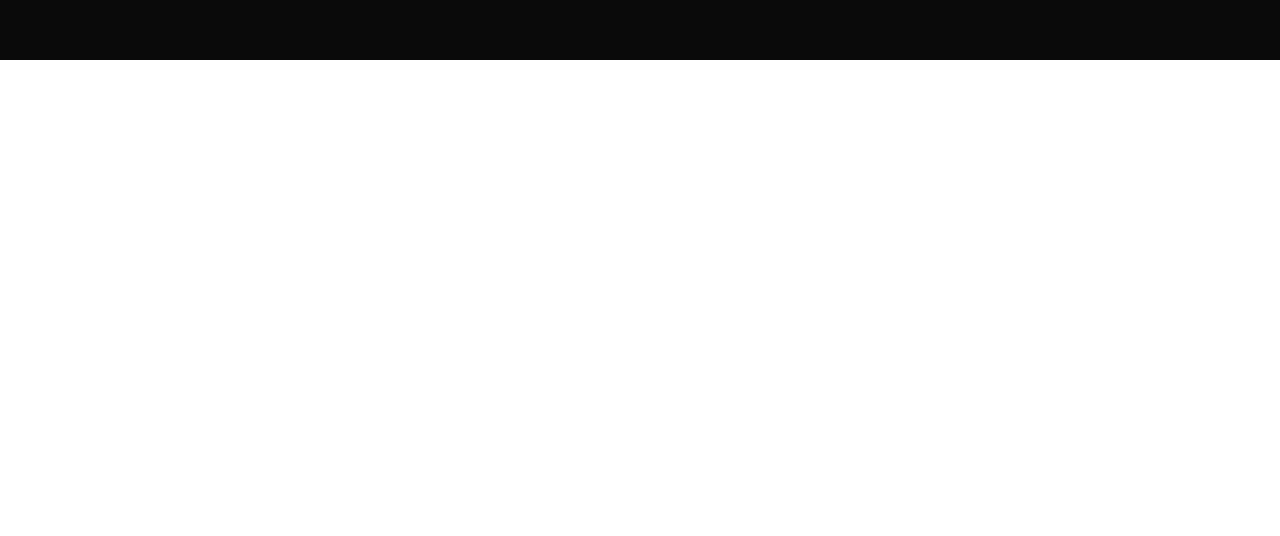
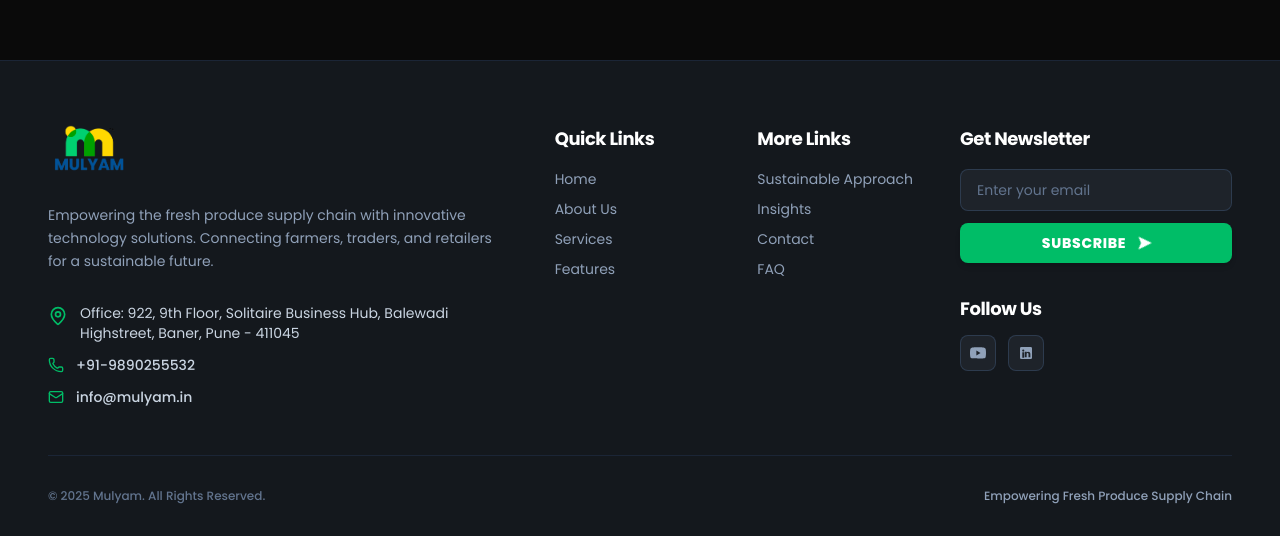
Before and after one commit to adityarajput-mulyam/Mulyam_Website, a React (Vite) app: page / in a window 1280 px wide. Shown: the part 4139-4675 px from the top of the page. Before the commit the page ends 4199 px from the top, so only its background shows below. Built offline with nearby package versions, Linux system fonts and the light colour scheme.

Commit message:
feat(footer): add global footer component with official links and newsletter form

```diff
--- a/src/App.tsx
+++ b/src/App.tsx
@@ -5,6 +5,7 @@
 import About from "./pages/About";
 import Solutions from "./pages/Solutions";
 import Navbar from "./components/Navbar";
+import Footer from "./components/Footer";
 import Preloader from "./components/Preloader";
 import mulyamLogo from "./assets/logos/mulyam_logo_transparent.png";
 import mulyamLogoEn from "./assets/logos/mulyam_logo_en.png";
@@ -89,6 +90,7 @@
             <Route path="*" element={<Home />} />
           </Routes>
         </main>
+        <Footer />
       </div>
     </ClickSpark>
   );
--- /dev/null
+++ b/src/components/Footer.tsx
@@ -0,0 +1,215 @@
+import React, { useState } from "react";
+import { Link } from "react-router-dom";
+import { MapPin, Phone, Mail, Send, Check } from "lucide-react";
+import mulyamLogo from "../assets/logos/mulyam_logo_transparent.png";
+
+export default function Footer() {
+  const [email, setEmail] = useState("");
+  const [subscribed, setSubscribed] = useState(false);
+
+  const handleSubscribe = (e: React.FormEvent) => {
+    e.preventDefault();
+    if (email.trim()) {
+      setSubscribed(true);
+      setTimeout(() => {
+        setEmail("");
+        setSubscribed(false);
+      }, 3500);
+    }
+  };
+
+  return (
+    <footer className="bg-[#14181D] text-slate-300 pt-16 pb-8 border-t border-slate-800/80 font-sans">
+      <div className="max-w-7xl mx-auto px-6 lg:px-12">
+        <div className="grid grid-cols-1 md:grid-cols-2 lg:grid-cols-12 gap-10 lg:gap-8 pb-12">
+
+          {/* Column 1: Brand & Contact Info (lg:col-span-5) */}
+          <div className="lg:col-span-5 space-y-6">
+            <Link to="/" className="inline-block">
+              <img
+                src={mulyamLogo}
+                alt="Mulyam Logo"
+                className="h-12 w-auto object-contain brightness-110"
+              />
+            </Link>
+
+            <p className="text-xs md:text-sm text-slate-400 leading-relaxed max-w-md">
+              Empowering the fresh produce supply chain with innovative technology
+              solutions. Connecting farmers, traders, and retailers for a sustainable future.
+            </p>
+
+            <div className="space-y-3 pt-2 text-xs md:text-sm text-slate-300">
+              {/* Location */}
+              <div className="flex items-start gap-3">
+                <MapPin className="w-5 h-5 text-[#00BD67] shrink-0 mt-0.5" />
+                <span className="leading-snug text-slate-300">
+                  Office: 922, 9th Floor, Solitaire Business Hub, Balewadi Highstreet, Baner, Pune - 411045
+                </span>
+              </div>
+
+              {/* Phone */}
+              <div className="flex items-center gap-3">
+                <Phone className="w-4 h-4 text-[#00BD67] shrink-0" />
+                <a
+                  href="tel:+919890255532"
+                  className="hover:text-white transition-colors text-slate-300 font-medium"
+                >
+                  +91-9890255532
+                </a>
+              </div>
+
+              {/* Email */}
+              <div className="flex items-center gap-3">
+                <Mail className="w-4 h-4 text-[#00BD67] shrink-0" />
+                <a
+                  href="mailto:info@mulyam.in"
+                  className="hover:text-white transition-colors text-slate-300 font-medium"
+                >
+                  info@mulyam.in
+                </a>
+              </div>
+            </div>
+          </div>
+
+          {/* Column 2: Quick Links (lg:col-span-2) */}
+          <div className="lg:col-span-2 space-y-4">
+            <h4 className="text-base md:text-lg font-bold text-white tracking-tight">
+              Quick Links
+            </h4>
+            <ul className="space-y-2.5 text-xs md:text-sm text-slate-400">
+              <li>
+                <Link to="/home" className="hover:text-[#00BD67] transition-colors">
+                  Home
+                </Link>
+              </li>
+              <li>
+                <Link to="/about-us" className="hover:text-[#00BD67] transition-colors">
+                  About Us
+                </Link>
+              </li>
+              <li>
+                <Link to="/solutions" className="hover:text-[#00BD67] transition-colors">
+                  Services
+                </Link>
+              </li>
+              <li>
+                <Link to="/solutions" className="hover:text-[#00BD67] transition-colors">
+                  Features
+                </Link>
+              </li>
+            </ul>
+          </div>
+
+          {/* Column 3: More Links (lg:col-span-2) */}
+          <div className="lg:col-span-2 space-y-4">
+            <h4 className="text-base md:text-lg font-bold text-white tracking-tight">
+              More Links
+            </h4>
+            <ul className="space-y-2.5 text-xs md:text-sm text-slate-400">
+              <li>
+                <Link to="/about-us" className="hover:text-[#00BD67] transition-colors">
+                  Sustainable Approach
+                </Link>
+              </li>
+              <li>
+                <Link to="/media" className="hover:text-[#00BD67] transition-colors">
+                  Insights
+                </Link>
+              </li>
+              <li>
+                <a href="mailto:info@mulyam.in" className="hover:text-[#00BD67] transition-colors">
+                  Contact
+                </a>
+              </li>
+              <li>
+                <a href="https://mulyam.in/faq" target="_blank" rel="noopener noreferrer" className="hover:text-[#00BD67] transition-colors">
+                  FAQ
+                </a>
+              </li>
+            </ul>
+          </div>
+
+          {/* Column 4: Get Newsletter & Follow Us (lg:col-span-3) */}
+          <div className="lg:col-span-3 space-y-6">
+            <div>
+              <h4 className="text-base md:text-lg font-bold text-white tracking-tight mb-4">
+                Get Newsletter
+              </h4>
+
+              <form onSubmit={handleSubscribe} className="space-y-3">
+                <div className="relative">
+                  <input
+                    type="email"
+                    required
+                    value={email}
+                    onChange={(e) => setEmail(e.target.value)}
+                    placeholder="Enter your email"
+                    className="w-full bg-[#1E232A] text-white placeholder-slate-500 text-xs md:text-sm px-4 py-2.5 rounded-lg border border-slate-700/80 focus:outline-none focus:border-[#00BD67] transition-colors"
+                  />
+                </div>
+
+                <button
+                  type="submit"
+                  className="w-full bg-[#00BD67] hover:bg-[#00BD67]/90 text-white font-extrabold text-xs md:text-sm py-2.5 px-4 rounded-lg flex items-center justify-center gap-2 uppercase tracking-wider transition-all duration-200 shadow-md cursor-pointer"
+                >
+                  {subscribed ? (
+                    <>
+                      <Check className="w-4 h-4" />
+                      <span>Subscribed!</span>
+                    </>
+                  ) : (
+                    <>
+                      <span>Subscribe</span>
+                      <Send className="w-4 h-4 fill-current stroke-none rotate-45" />
+                    </>
+                  )}
+                </button>
+              </form>
+            </div>
+
+            {/* Follow Us */}
+            <div className="pt-2">
+              <h4 className="text-base md:text-lg font-bold text-white tracking-tight mb-3">
+                Follow Us
+              </h4>
+              <div className="flex items-center gap-3">
+                {/* YouTube Icon SVG */}
+                <a
+                  href="https://www.youtube.com/@Mulyamofficial"
+                  target="_blank"
+                  rel="noopener noreferrer"
+                  aria-label="YouTube"
+                  className="w-9 h-9 rounded-lg bg-[#1E232A] hover:bg-[#00BD67] text-slate-400 hover:text-white flex items-center justify-center transition-all duration-200 border border-slate-700/80 group"
+                >
+                  <svg className="w-4 h-4 fill-current" viewBox="0 0 24 24">
+                    <path d="M23.498 6.186a3.016 3.016 0 0 0-2.122-2.136C19.505 3.545 12 3.545 12 3.545s-7.505 0-9.377.505A3.017 3.017 0 0 0 .502 6.186C0 8.07 0 12 0 12s0 3.93.502 5.814a3.016 3.016 0 0 0 2.122 2.136c1.871.505 9.376.505 9.376.505s7.505 0 9.377-.505a3.015 3.015 0 0 0 2.122-2.136C24 15.93 24 12 24 12s0-3.93-.502-5.814zM9.545 15.568V8.432L15.818 12l-6.273 3.568z"/>
+                  </svg>
+                </a>
+
+                {/* LinkedIn Icon SVG */}
+                <a
+                  href="https://www.linkedin.com/company/mulyam/"
+                  target="_blank"
+                  rel="noopener noreferrer"
+                  aria-label="LinkedIn"
+                  className="w-9 h-9 rounded-lg bg-[#1E232A] hover:bg-[#00BD67] text-slate-400 hover:text-white flex items-center justify-center transition-all duration-200 border border-slate-700/80 group"
+                >
+                  <svg className="w-4 h-4 fill-current" viewBox="0 0 24 24">
+                    <path d="M19 3a2 2 0 0 1 2 2v14a2 2 0 0 1-2 2H5a2 2 0 0 1-2-2V5a2 2 0 0 1 2-2h14m-.5 15.5v-5.3a3.26 3.26 0 0 0-3.26-3.26c-.85 0-1.84.52-2.28 1.3v-1.11h-2.79v8.37h2.79v-4.93c0-.77.62-1.4 1.39-1.4a1.4 1.4 0 0 1 1.4 1.4v4.93h2.75M6.46 10.9v8.37H9.25V10.9H6.46M7.86 6.77a1.62 1.62 0 1 0 0 3.24 1.62 1.62 0 0 0 0-3.24z"/>
+                  </svg>
+                </a>
+              </div>
+            </div>
+          </div>
+
+        </div>
+
+        {/* Bottom Copyright Bar */}
+        <div className="pt-8 border-t border-slate-800/80 flex flex-col sm:flex-row items-center justify-between gap-4 text-xs text-slate-500 font-medium">
+          <p>© 2025 Mulyam. All Rights Reserved.</p>
+          <p className="text-slate-400">Empowering Fresh Produce Supply Chain</p>
+        </div>
+      </div>
+    </footer>
+  );
+}
```
